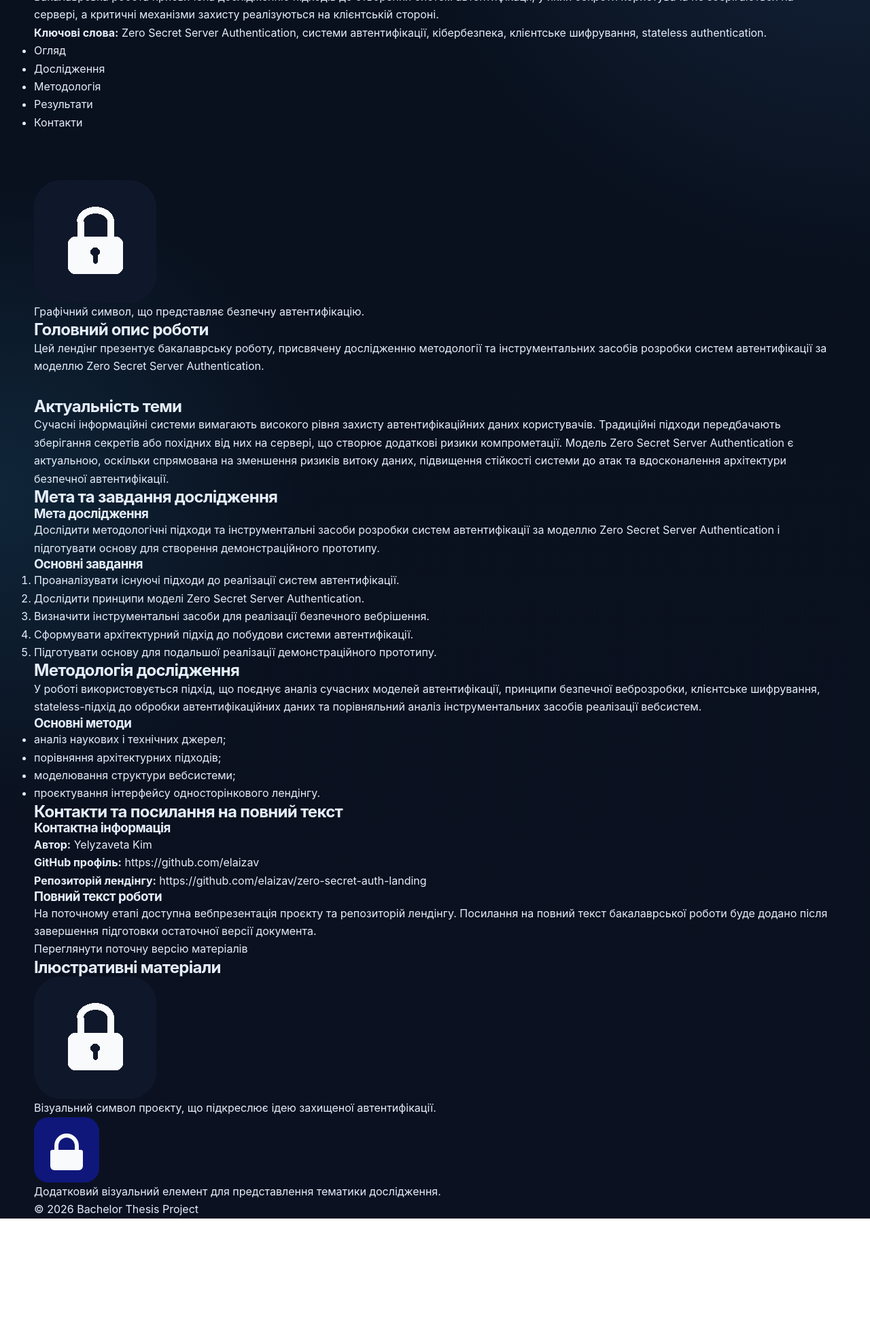
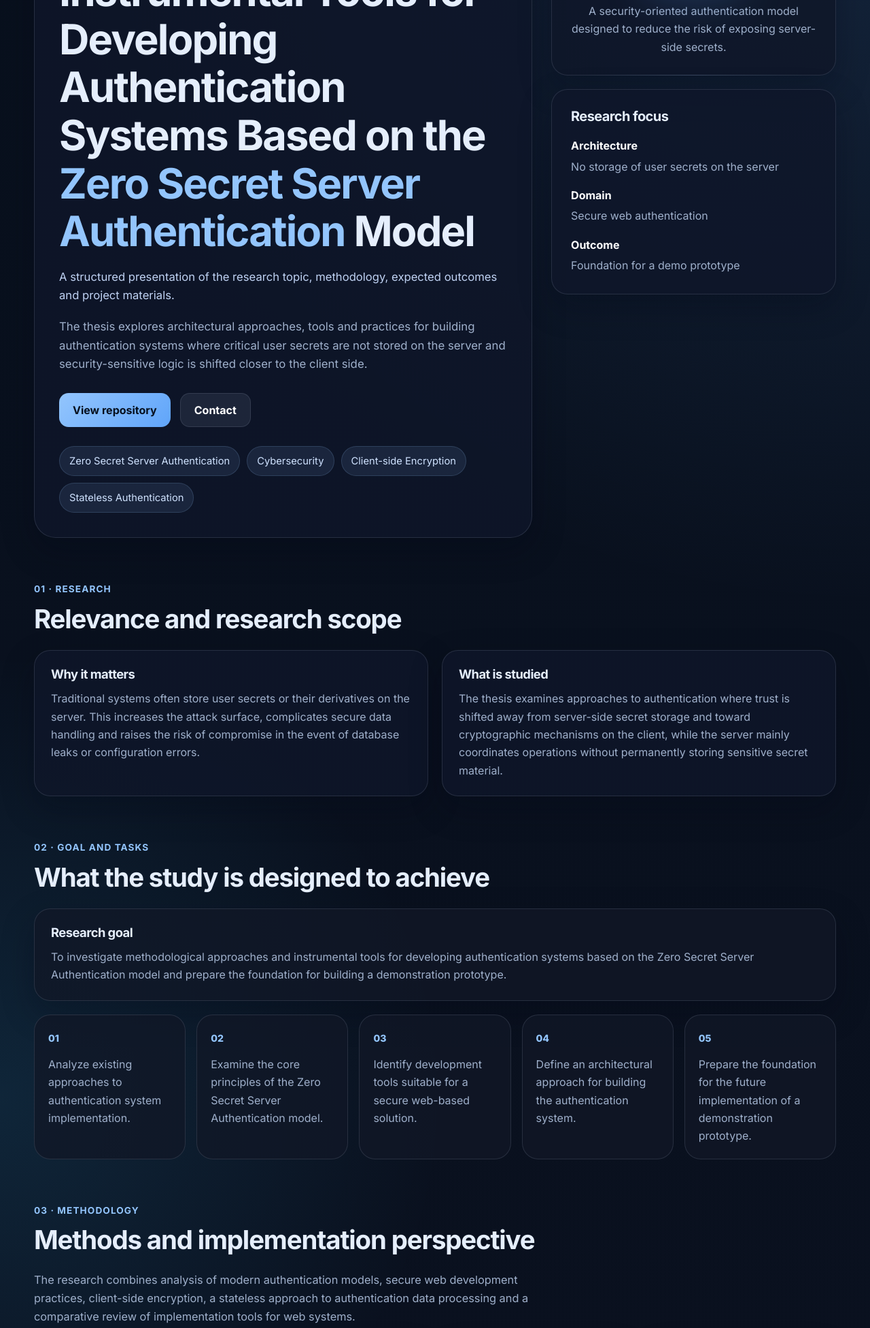
Before and after one commit to elaizav/zero-secret-auth-landing, a plain HTML site: page index.html in a window 1280 px wide. Shown: the part 341-2294 px from the top of the page at 68% size. Before the commit the page ends 2133 px from the top, so only its background shows below. Drawn offline with Linux system fonts and the light colour scheme.

Commit message:
Update index.html

```diff
--- a/index.html
+++ b/index.html
@@ -1,230 +1,285 @@
 <!DOCTYPE html>
-<html lang="uk">
+<html lang="en">
 <head>
   <meta charset="UTF-8">
   <meta name="viewport" content="width=device-width, initial-scale=1.0">
   <title>Zero Secret Server Authentication — Bachelor Thesis Landing</title>
-  <meta name="description" content="Лендінг бакалаврської роботи про методологію та інструментальні засоби розробки систем автентифікації за моделлю Zero Secret Server Authentication.">
-  <meta name="keywords" content="Zero Secret Server Authentication, authentication, cybersecurity, bachelor thesis, автентифікація, кібербезпека">
+  <meta name="description" content="Bachelor thesis landing page about methodology and instrumental tools for developing authentication systems based on the Zero Secret Server Authentication model.">
+  <meta name="keywords" content="Zero Secret Server Authentication, authentication, cybersecurity, client-side encryption, stateless authentication, bachelor thesis">
   <meta name="author" content="Yelyzaveta Kim">
   <meta name="robots" content="index, follow">
   <meta name="theme-color" content="#0f172a">
 
-  <link rel="canonical" href="https://elaizav.github.io/zero-secret-auth-landing/">
+  <link rel="canonical" href="https://elaizav.github.io/zero-secret-auth-landing/en/">
+  <link rel="alternate" hreflang="uk" href="https://elaizav.github.io/zero-secret-auth-landing/">
+  <link rel="alternate" hreflang="en" href="https://elaizav.github.io/zero-secret-auth-landing/en/">
+  <link rel="alternate" hreflang="x-default" href="https://elaizav.github.io/zero-secret-auth-landing/">
+
   <meta property="og:title" content="Zero Secret Server Authentication — Bachelor Thesis Landing">
-  <meta property="og:description" content="Лендінг бакалаврської роботи про методологію та інструментальні засоби розробки систем автентифікації за моделлю Zero Secret Server Authentication.">
+  <meta property="og:description" content="Research on methodology and development tools for authentication systems that avoid storing user secrets on the server.">
   <meta property="og:type" content="website">
-  <meta property="og:url" content="https://elaizav.github.io/zero-secret-auth-landing/">
-  <meta property="og:locale" content="uk_UA">
+  <meta property="og:url" content="https://elaizav.github.io/zero-secret-auth-landing/en/">
+  <meta property="og:locale" content="en_US">
   <meta property="og:site_name" content="Zero Secret Auth Landing">
   <meta property="og:image" content="https://elaizav.github.io/zero-secret-auth-landing/apple-touch-icon.png">
 
-  <link rel="icon" type="image/svg+xml" href="favicon.svg">
-  <link rel="apple-touch-icon" sizes="180x180" href="apple-touch-icon.png">
-  <link rel="manifest" href="site.webmanifest">
-  <link rel="stylesheet" href="styles.css">
+  <link rel="icon" type="image/svg+xml" href="../favicon.svg">
+  <link rel="apple-touch-icon" sizes="180x180" href="../apple-touch-icon.png">
+  <link rel="manifest" href="../site.webmanifest">
+  <link rel="preconnect" href="https://fonts.googleapis.com">
+  <link rel="preconnect" href="https://fonts.gstatic.com" crossorigin>
+  <link href="https://fonts.googleapis.com/css2?family=Inter:wght@400;500;600;700;800&display=swap" rel="stylesheet">
+  <link rel="stylesheet" href="../styles.css">
+
   <script type="application/ld+json">
+  {
+    "@context": "https://schema.org",
+    "@type": "ScholarlyArticle",
+    "headline": "Methodology and Instrumental Tools for Developing Authentication Systems Based on the Zero Secret Server Authentication Model",
+    "author": {
+      "@type": "Person",
+      "name": "Yelyzaveta Kim"
+    },
+    "inLanguage": "en",
+    "url": "https://elaizav.github.io/zero-secret-auth-landing/en/",
+    "about": [
+      "Zero Secret Server Authentication",
+      "Cybersecurity",
+      "Authentication Systems"
+    ],
+    "description": "Research on developing authentication systems in which user secrets are not stored on the server."
+  }
   </script>
 </head>
 <body>
-  <body>
-  <a class="skip-link" href="#main-content">Перейти до основного вмісту</a>
+  <a class="skip-link" href="#main-content">Skip to main content</a>
 
-  <header class="site-header" role="banner">
-    <div class="container">
-      <h1 id="page-title">
-  Методологія та інструментальні засоби розробки систем автентифікації
-  за моделлю Zero Secret Server Authentication
-</h1>
-<p class="subtitle" id="page-summary">
-  Methodology and Instrumental Tools for Developing Authentication Systems
-  Based on the Zero Secret Server Authentication Model
-</p>
-<p class="short-description">
-  Бакалаврська робота присвячена дослідженню підходів до створення систем
-  автентифікації, у яких секрети користувача не зберігаються на сервері,
-  а критичні механізми захисту реалізуються на клієнтській стороні.
-</p>
-<p class="keywords">
-  <strong>Ключові слова:</strong> Zero Secret Server Authentication,
-  системи автентифікації, кібербезпека, клієнтське шифрування,
-  stateless authentication.
-</p>
+  <header class="header" id="top">
+    <div class="container nav">
+      <a class="logo" href="#top" aria-label="Zero Secret Auth Landing home">
+        <img src="../favicon.svg" alt="" width="24" height="24">
+        <span>Zero Secret Auth</span>
+      </a>
 
-      <nav class="site-nav" aria-label="Основна навігація">
-        <ul>
-          <li><a href="#overview">Огляд</a></li>
-          <li><a href="#research">Дослідження</a></li>
-          <li><a href="#methodology">Методологія</a></li>
-          <li><a href="#results">Результати</a></li>
-          <li><a href="#contacts">Контакти</a></li>
-        </ul>
+      <button class="burger" id="burger" type="button" aria-expanded="false" aria-controls="site-menu" aria-label="Open menu">
+        <span></span>
+        <span></span>
+        <span></span>
+      </button>
+
+      <nav class="nav-menu" id="site-menu" aria-label="Main navigation">
+        <a class="nav-link" href="#overview">Overview</a>
+        <a class="nav-link" href="#research">Research</a>
+        <a class="nav-link" href="#methodology">Methodology</a>
+        <a class="nav-link" href="#results">Results</a>
+        <a class="nav-link" href="#contacts">Contacts</a>
+        <div class="lang-switch" aria-label="Language selector">
+          <a class="lang-switch__link" href="../">UA</a>
+          <a class="lang-switch__link is-active" href="./">EN</a>
+        </div>
       </nav>
     </div>
   </header>
 
-  <main id="main-content" class="site-main">
-  <section id="overview" class="hero" aria-labelledby="hero-title" aria-describedby="page-summary">
+  <main id="main-content">
+    <section class="hero" id="overview" aria-labelledby="hero-title">
+      <div class="container hero__grid">
+        <div class="hero__content">
+          <p class="eyebrow">Bachelor Thesis · Cybersecurity Research Landing</p>
+          <h1 id="hero-title">Methodology and Instrumental Tools for Developing Authentication Systems Based on the <span>Zero Secret Server Authentication</span> Model</h1>
+          <p class="hero__subtitle">A structured presentation of the research topic, methodology, expected outcomes and project materials.</p>
+          <p class="hero__text">The thesis explores architectural approaches, tools and practices for building authentication systems where critical user secrets are not stored on the server and security-sensitive logic is shifted closer to the client side.</p>
+
+          <div class="hero__actions">
+            <a class="btn btn--primary" href="https://github.com/elaizav/zero-secret-auth-landing">View repository</a>
+            <a class="btn btn--secondary" href="#contacts">Contact</a>
+          </div>
+
+          <ul class="hero__chips" aria-label="Keywords">
+            <li>Zero Secret Server Authentication</li>
+            <li>Cybersecurity</li>
+            <li>Client-side Encryption</li>
+            <li>Stateless Authentication</li>
+          </ul>
+        </div>
+
+        <aside class="hero__panel" aria-label="Project summary">
+          <div class="hero-card hero-card--media">
+            <img src="../apple-touch-icon.png" alt="Zero Secret Server Authentication research logo" width="180" height="180">
+            <p>A security-oriented authentication model designed to reduce the risk of exposing server-side secrets.</p>
+          </div>
+          <div class="hero-card hero-card--stats">
+            <h2>Research focus</h2>
+            <dl>
+              <div>
+                <dt>Architecture</dt>
+                <dd>No storage of user secrets on the server</dd>
+              </div>
+              <div>
+                <dt>Domain</dt>
+                <dd>Secure web authentication</dd>
+              </div>
+              <div>
+                <dt>Outcome</dt>
+                <dd>Foundation for a demo prototype</dd>
+              </div>
+            </dl>
+          </div>
+        </aside>
+      </div>
+    </section>
+
+    <section class="section" id="research" aria-labelledby="research-title">
       <div class="container">
-      <figure class="hero-media">
-        <img
-          src="apple-touch-icon.png"
-          alt="Іконка проєкту Zero Secret Server Authentication у вигляді стилізованого замка"
-          width="180"
-          height="180"
-        >
-        <figcaption class="visually-hidden">
-          Графічний символ, що представляє безпечну автентифікацію.
-        </figcaption>
-      </figure>
+        <div class="section-heading">
+          <p class="section-kicker">01 · Research</p>
+          <h2 id="research-title">Relevance and research scope</h2>
+        </div>
 
-      <div class="hero-copy">
-        <h2 id="hero-title">Головний опис роботи</h2>
-        <p>
-          Цей лендінг презентує бакалаврську роботу, присвячену дослідженню
-          методології та інструментальних засобів розробки систем автентифікації
-          за моделлю Zero Secret Server Authentication.
-        </p>
+        <div class="grid grid--2">
+          <article class="card">
+            <h3>Why it matters</h3>
+            <p>Traditional systems often store user secrets or their derivatives on the server. This increases the attack surface, complicates secure data handling and raises the risk of compromise in the event of database leaks or configuration errors.</p>
+          </article>
+          <article class="card">
+            <h3>What is studied</h3>
+            <p>The thesis examines approaches to authentication where trust is shifted away from server-side secret storage and toward cryptographic mechanisms on the client, while the server mainly coordinates operations without permanently storing sensitive secret material.</p>
+          </article>
         </div>
       </div>
     </section>
 
-  <section id="research" aria-labelledby="relevance-title">
+    <section class="section section--muted" id="goals" aria-labelledby="goals-title">
       <div class="container">
-      <h2 id="relevance-title">Актуальність теми</h2>
-      <p>
-        Сучасні інформаційні системи вимагають високого рівня захисту
-        автентифікаційних даних користувачів. Традиційні підходи передбачають
-        зберігання секретів або похідних від них на сервері, що створює
-        додаткові ризики компрометації. Модель Zero Secret Server Authentication
-        є актуальною, оскільки спрямована на зменшення ризиків витоку даних,
-        підвищення стійкості системи до атак та вдосконалення архітектури
-        безпечної автентифікації.
-      </p>
+        <div class="section-heading">
+          <p class="section-kicker">02 · Goal and tasks</p>
+          <h2 id="goals-title">What the study is designed to achieve</h2>
+        </div>
+
+        <div class="goal-card">
+          <h3>Research goal</h3>
+          <p>To investigate methodological approaches and instrumental tools for developing authentication systems based on the Zero Secret Server Authentication model and prepare the foundation for building a demonstration prototype.</p>
+        </div>
+
+        <ol class="task-list">
+          <li class="task-card"><span>01</span><p>Analyze existing approaches to authentication system implementation.</p></li>
+          <li class="task-card"><span>02</span><p>Examine the core principles of the Zero Secret Server Authentication model.</p></li>
+          <li class="task-card"><span>03</span><p>Identify development tools suitable for a secure web-based solution.</p></li>
+          <li class="task-card"><span>04</span><p>Define an architectural approach for building the authentication system.</p></li>
+          <li class="task-card"><span>05</span><p>Prepare the foundation for the future implementation of a demonstration prototype.</p></li>
+        </ol>
       </div>
     </section>
 
-  <section id="goals" aria-labelledby="goals-title">
+    <section class="section" id="methodology" aria-labelledby="methodology-title">
       <div class="container">
-      <h2 id="goals-title">Мета та завдання дослідження</h2>
+        <div class="section-heading">
+          <p class="section-kicker">03 · Methodology</p>
+          <h2 id="methodology-title">Methods and implementation perspective</h2>
+        </div>
 
-      <article aria-labelledby="goal-title">
-        <h3 id="goal-title">Мета дослідження</h3>
-        <p>
-          Дослідити методологічні підходи та інструментальні засоби розробки
-          систем автентифікації за моделлю Zero Secret Server Authentication
-          і підготувати основу для створення демонстраційного прототипу.
-        </p>
+        <p class="section-intro">The research combines analysis of modern authentication models, secure web development practices, client-side encryption, a stateless approach to authentication data processing and a comparative review of implementation tools for web systems.</p>
+
+        <div class="grid grid--4">
+          <article class="card feature-card">
+            <h3>Source analysis</h3>
+            <p>Review of scientific and technical sources to build the theoretical basis of the thesis.</p>
           </article>
-
-      <article aria-labelledby="tasks-title">
-        <h3 id="tasks-title">Основні завдання</h3>
-        <ol>
-          <li>Проаналізувати існуючі підходи до реалізації систем автентифікації.</li>
-          <li>Дослідити принципи моделі Zero Secret Server Authentication.</li>
-          <li>Визначити інструментальні засоби для реалізації безпечного вебрішення.</li>
-          <li>Сформувати архітектурний підхід до побудови системи автентифікації.</li>
-          <li>Підготувати основу для подальшої реалізації демонстраційного прототипу.</li>
-        </ol>
+          <article class="card feature-card">
+            <h3>Architecture comparison</h3>
+            <p>Evaluation of strengths and trade-offs of classic server-centric and Zero Secret approaches.</p>
           </article>
+          <article class="card feature-card">
+            <h3>System modeling</h3>
+            <p>Design of the logical structure of the web system and its key components.</p>
+          </article>
+          <article class="card feature-card">
+            <h3>Landing page design</h3>
+            <p>Creation of a one-page landing site to present the concept and outcomes of the research.</p>
+          </article>
+        </div>
       </div>
     </section>
 
-  <section id="methodology" aria-labelledby="methodology-title">
+    <section class="section section--muted" id="results" aria-labelledby="results-title">
       <div class="container">
-      <h2 id="methodology-title">Методологія дослідження</h2>
-      <p>
-        У роботі використовується підхід, що поєднує аналіз сучасних моделей
-        автентифікації, принципи безпечної веброзробки, клієнтське шифрування,
-        stateless-підхід до обробки автентифікаційних даних та порівняльний
-        аналіз інструментальних засобів реалізації вебсистем.
-      </p>
+        <div class="section-heading">
+          <p class="section-kicker">04 · Results</p>
+          <h2 id="results-title">Expected research outcomes</h2>
+        </div>
 
-      <article aria-labelledby="methods-title">
-        <h3 id="methods-title">Основні методи</h3>
-        <ul>
-          <li>аналіз наукових і технічних джерел;</li>
-          <li>порівняння архітектурних підходів;</li>
-          <li>моделювання структури вебсистеми;</li>
-          <li>проєктування інтерфейсу односторінкового лендінгу.</li>
-        </ul>
+        <div class="grid grid--2">
+          <article class="card result-card">
+            <h3>Architectural rationale</h3>
+            <p>A structured approach to building authentication systems without storing user secrets on the server.</p>
           </article>
+          <article class="card result-card">
+            <h3>Toolset selection</h3>
+            <p>A justified set of technologies and practices for implementing a secure web-based solution.</p>
+          </article>
+          <article class="card result-card">
+            <h3>Prototype concept</h3>
+            <p>A prepared basis for creating a demonstration prototype of the authentication system.</p>
+          </article>
+          <article class="card result-card">
+            <h3>Improved presentation site</h3>
+            <p>An updated adaptive landing page with clearer hierarchy, stronger visual structure and a dedicated English version.</p>
+          </article>
+        </div>
       </div>
     </section>
 
-  <section id="contacts" aria-labelledby="contacts-title">
+    <section class="section" id="visuals" aria-labelledby="visuals-title">
       <div class="container">
-    <h2 id="contacts-title">Контакти та посилання на повний текст</h2>
+        <div class="section-heading">
+          <p class="section-kicker">05 · Visuals</p>
+          <h2 id="visuals-title">Project visual identity</h2>
+        </div>
 
-    <article aria-labelledby="author-title">
-      <h3 id="author-title">Контактна інформація</h3>
-      <p><strong>Автор:</strong> Yelyzaveta Kim</p>
-      <p>
-        <strong>GitHub профіль:</strong>
-        <a href="https://github.com/elaizav">https://github.com/elaizav</a>
-      </p>
-      <p>
-        <strong>Репозиторій лендінгу:</strong>
-        <a href="https://github.com/elaizav/zero-secret-auth-landing">
-          https://github.com/elaizav/zero-secret-auth-landing
-        </a>
-      </p>
-    </article>
-
-    <article aria-labelledby="fulltext-title">
-      <h3 id="fulltext-title">Повний текст роботи</h3>
-      <p>
-        На поточному етапі доступна вебпрезентація проєкту та репозиторій лендінгу.
-        Посилання на повний текст бакалаврської роботи буде додано після завершення
-        підготовки остаточної версії документа.
-      </p>
-      <p>
-        <a href="https://github.com/elaizav/zero-secret-auth-landing">
-          Переглянути поточну версію матеріалів
-        </a>
-      </p>
-    </article>
+        <div class="visuals">
+          <figure class="card visual-card">
+            <img src="../apple-touch-icon.png" alt="Symbolic visual representation of secure authentication" width="180" height="180" loading="lazy" decoding="async">
+            <figcaption>Main project symbol emphasizing the idea of secure authentication without server-side secret storage.</figcaption>
+          </figure>
+          <figure class="card visual-card">
+            <img src="../favicon.svg" alt="Additional graphic sign for the Zero Secret Server Authentication research" width="96" height="96" loading="lazy" decoding="async">
+            <figcaption>Compact sign used for favicon, navigation and landing page identity.</figcaption>
+          </figure>
+        </div>
       </div>
     </section>
 
-<section id="visuals" aria-labelledby="visuals-title">
+    <section class="section section--muted" id="contacts" aria-labelledby="contacts-title">
       <div class="container">
-    <h2 id="visuals-title">Ілюстративні матеріали</h2>
+        <div class="section-heading">
+          <p class="section-kicker">06 · Contacts</p>
+          <h2 id="contacts-title">Contact details and materials</h2>
+        </div>
 
-    <figure>
-      <img
-        src="apple-touch-icon.png"
-        alt="Символічне графічне представлення безпечної автентифікації"
-        width="180"
-        height="180"
-        loading="lazy"
-        decoding="async"
-      >
-      <figcaption>
-        Візуальний символ проєкту, що підкреслює ідею захищеної автентифікації.
-      </figcaption>
-    </figure>
-
-    <figure>
-      <img
-        src="favicon.svg"
-        alt="Графічний знак дослідження Zero Secret Server Authentication"
-        width="96"
-        height="96"
-        loading="lazy"
-        decoding="async"
-      >
-      <figcaption>
-        Додатковий візуальний елемент для представлення тематики дослідження.
-      </figcaption>
-    </figure>
+        <div class="grid grid--2">
+          <article class="card contact-card">
+            <h3>Author</h3>
+            <p><strong>Yelyzaveta Kim</strong></p>
+            <p><a href="https://github.com/elaizav">GitHub profile</a></p>
+            <p><a href="https://github.com/elaizav/zero-secret-auth-landing">Landing page repository</a></p>
+          </article>
+          <article class="card contact-card">
+            <h3>Full thesis text</h3>
+            <p>The landing page and repository are currently available. A separate button linking to the final thesis document can be added after the full version is completed.</p>
+            <p><a href="https://github.com/elaizav/zero-secret-auth-landing">View current materials</a></p>
+          </article>
+        </div>
       </div>
     </section>
   </main>
 
-  <footer class="site-footer" role="contentinfo">
-    <div class="container">
+  <footer class="footer">
+    <div class="container footer__inner">
       <p>© 2026 Bachelor Thesis Project</p>
+      <a href="#top">Back to top</a>
     </div>
   </footer>
+
+  <script src="../script.js"></script>
 </body>
+</html>
```
Lines whose indentation alone changed are shown as unchanged.
